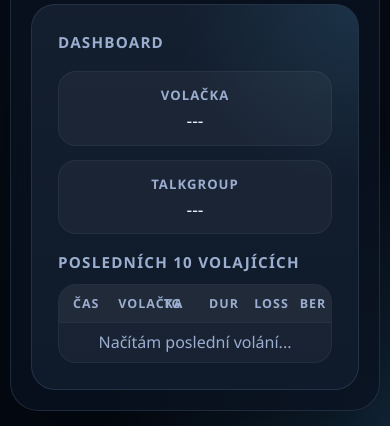
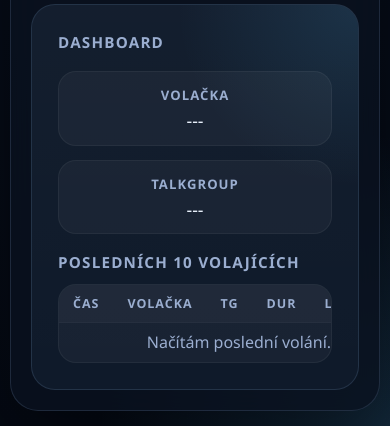
Before and after one commit to ondrahladik/pistar-control, a Python web app: template templates/home.html in a window 390 px wide. Shown: the part 674-1100 px from the top of the page. Run offline with Jinja, Linux system fonts and the light colour scheme; the template is opened without the code that fills it, so the values that code supplies are empty.

Commit message:
Remove fixed table-layout from recent calls
Delete the `table-layout: fixed;` rule from .recent-calls-table so columns can size naturally. This improves responsive behavior and prevents column truncation/layout issues in the recent calls table.

```diff
--- a/templates/home.html
+++ b/templates/home.html
@@ -98,7 +98,6 @@
     .recent-calls-table {
         width: 100%;
         border-collapse: collapse;
-        table-layout: fixed;
     }
 
     .recent-calls-table thead th {
```
